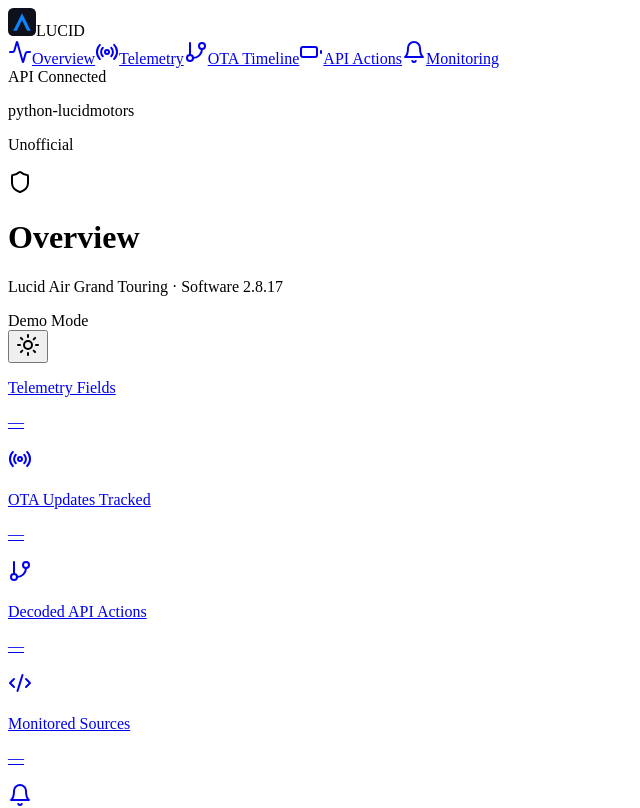
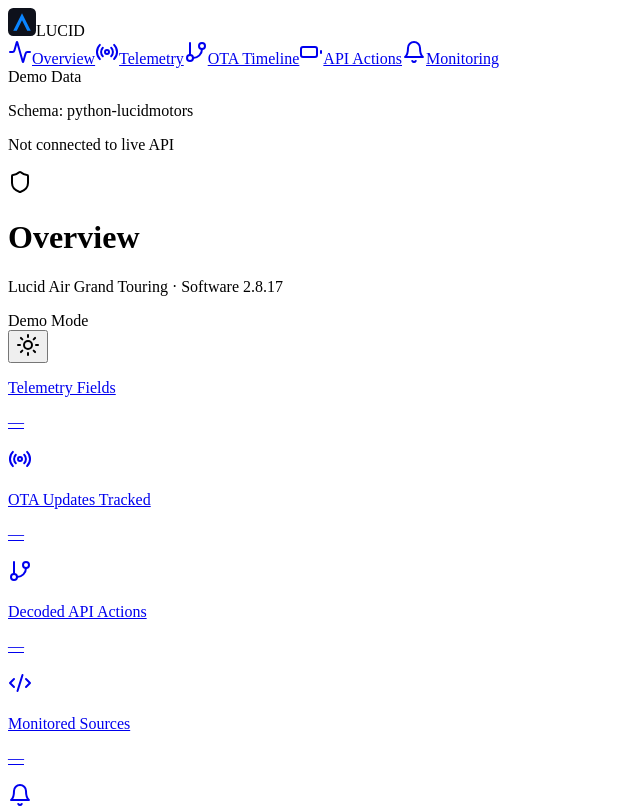
Before and after one commit to w46778/lucid-diagnostic-dashboard, a React (Vite) app in the folder client/: page / in a window 1280 px wide. Shown: the top 808 px of the page, without its empty margins (0-640 px from the left). Built offline with nearby package versions, Linux system fonts and the light colour scheme; no server answers.

Commit message:
Lucid diagnostic dashboard: telemetry, OTA timeline, API actions, email monitoring

```diff
--- a/client/src/components/sidebar.tsx
+++ b/client/src/components/sidebar.tsx
@@ -47,13 +47,13 @@
       </nav>
 
       <div className="mt-auto flex flex-col items-center gap-2 px-2">
-        <div className="hidden items-center gap-1.5 rounded-md bg-success/10 px-2.5 py-1.5 lg:flex" data-testid="api-status">
-          <span className="h-1.5 w-1.5 rounded-full bg-success animate-pulse" />
-          <span className="text-xs font-medium text-success">API Connected</span>
+        <div className="hidden items-center gap-1.5 rounded-md bg-amber-500/10 px-2.5 py-1.5 lg:flex" data-testid="api-status">
+          <span className="h-1.5 w-1.5 rounded-full bg-amber-500" />
+          <span className="text-xs font-medium text-amber-500">Demo Data</span>
         </div>
         <div className="hidden text-center lg:block" data-testid="api-source">
-          <p className="text-xs text-muted-foreground">python-lucidmotors</p>
-          <p className="text-xs text-muted-foreground/60">Unofficial</p>
+          <p className="text-xs text-muted-foreground">Schema: python-lucidmotors</p>
+          <p className="text-xs text-muted-foreground/60">Not connected to live API</p>
         </div>
         <Shield className="h-4 w-4 text-muted-foreground/40 lg:hidden" />
       </div>
--- a/client/src/pages/monitoring.tsx
+++ b/client/src/pages/monitoring.tsx
@@ -38,6 +38,7 @@
             <p className="text-sm text-muted-foreground">
               You'll receive email alerts at w46778@gmail.com when new community-led API reverse-engineering breakthroughs
               or significant software-issue reports are posted to GitHub or major Lucid engineering forums.
+              Checks run every 6 hours.
             </p>
           </div>
           <div className="hidden items-center gap-2 rounded-md bg-success/10 px-3 py-1.5 md:flex" data-testid="monitoring-status">
```
